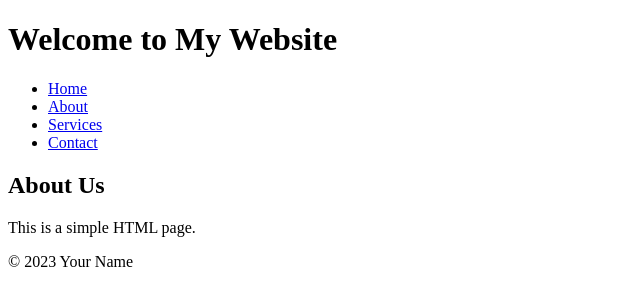
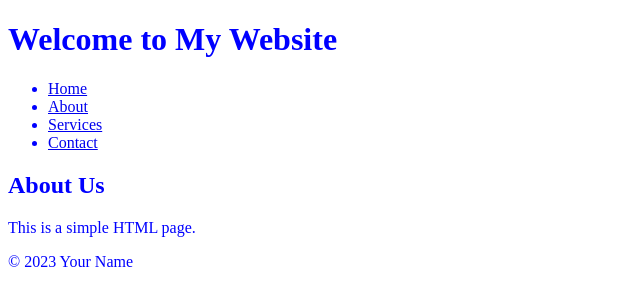
Before and after one commit to lichungtsai611/Project02, a plain HTML site: page index.html in a window 1280 px wide. Shown: the whole page, without its empty margins (0-640 px from the left). Drawn offline with Linux system fonts and the light colour scheme.

Commit message:
修改標題顏色

```diff
--- /dev/null
+++ b/all.css
@@ -0,0 +1,3 @@
+body{
+    color: blue;
+}
--- a/index.html
+++ b/index.html
@@ -4,6 +4,7 @@
     <meta charset="UTF-8">
     <meta name="viewport" content="width=device-width, initial-scale=1.0">
     <title>Simple HTML Page</title>
+    <link rel="stylesheet" href="all.css">
 </head>
 <body>
     <header>
```
